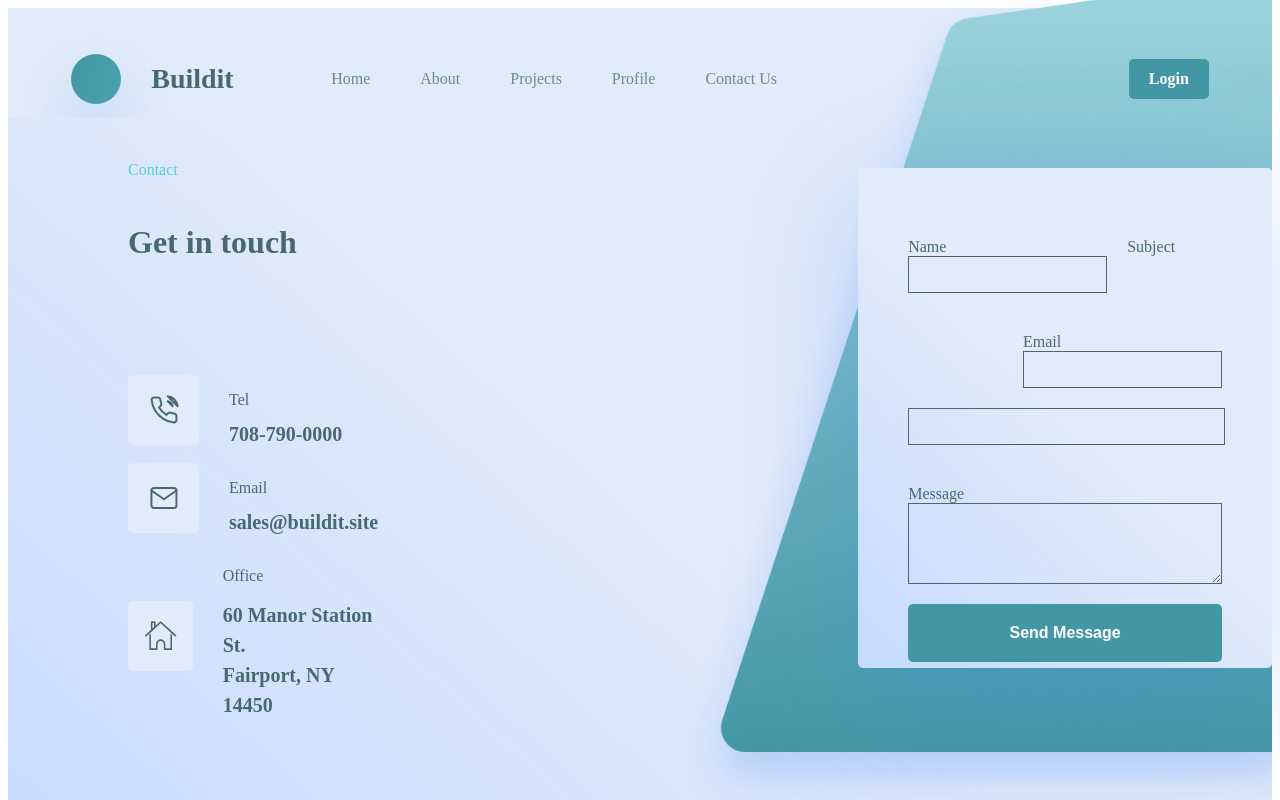
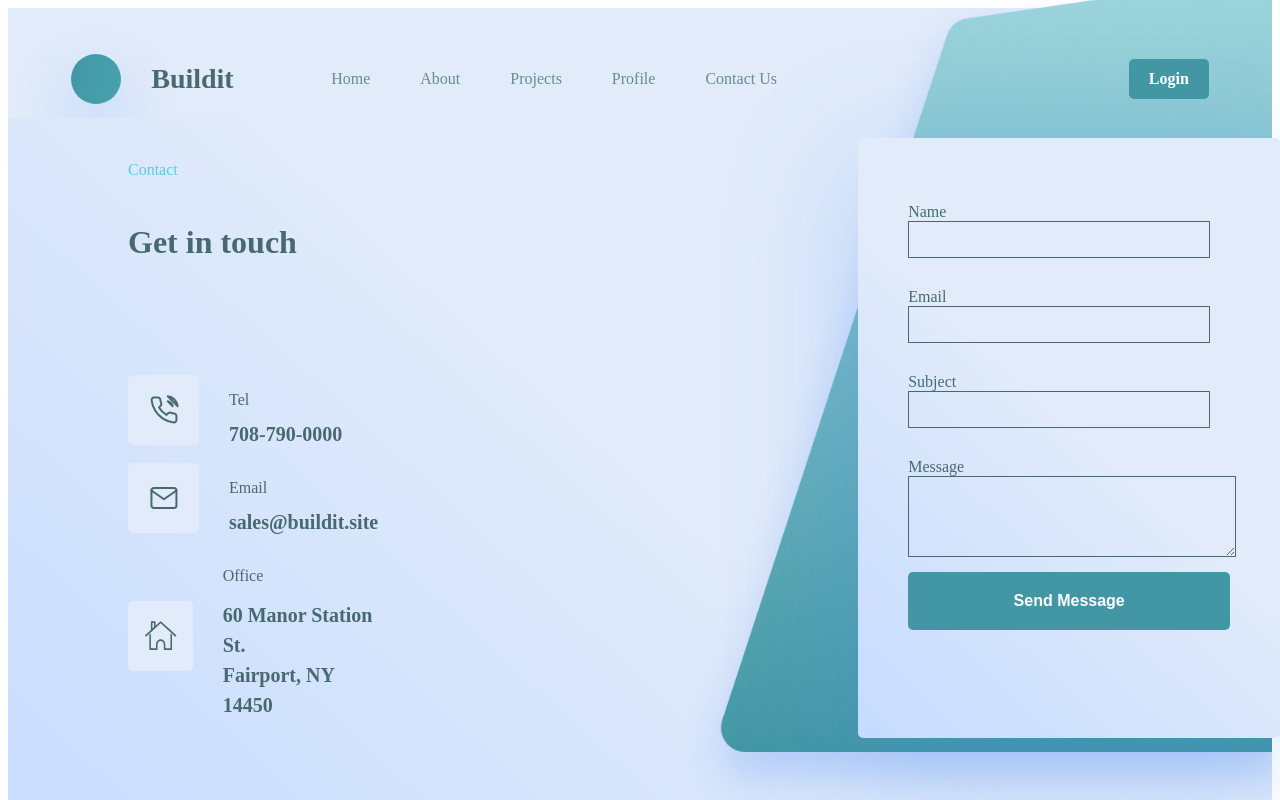
Before and after one commit to Ranecodes/builditapp, a React (Create React App) app: page /contact-us in a window 1280 px wide. Shown: the top 800 px of the page. Built offline with nearby package versions, Linux system fonts and the light colour scheme.

Commit message:
contact form altered

```diff
--- a/src/components/contact.js
+++ b/src/components/contact.js
@@ -152,14 +152,13 @@ export default function Contact() {
               <form className="contact-form">
                 <div
                   className="form-group form-group-1"
-                  style={{ float: "left", marginRight: "20px" }}
+                  style={{  marginRight: "20px" }}
                 >
                   <label for="name">Name</label>
                   <input type="text" id="name" name="name" />
                 </div>
                 <div
                   className="form-group form-group-1"
-                  style={{ float: "right" }}
                 >
                   <label for="email">Email</label>
                   <input type="email" id="email" name="email" />
--- a/src/index.css
+++ b/src/index.css
@@ -377,6 +377,7 @@ section{
 
 .contact-form{
   color: #486A6F;
+
 }
 
 .contact-icon-special{
@@ -406,9 +407,7 @@ section{
 
 .contact-content-form{
   display: flex;
-  height: 400px;
-  margin-top: 30px;
-  position: relative;
+  height: 500px;
   margin-left: 450px;
   background: linear-gradient(42.43deg, #C6DBFF 0%, #E1EBFA 52.25%);
   filter: drop-shadow(0px 30px 60px rgba(59, 130, 246, 0.25));
@@ -418,28 +417,26 @@ section{
 
 .form-group input, textarea, label{
   display: block;
-  background: transparent
+  background: transparent;
+
+}
+
+.form-group input{
+  padding: 10px 0;
+  width: 300px;
 }
 
 .form-group textarea{
-  width: 98%;
+  width: 100%;
 }
 
 .form-group input, textarea{
   border: 1px solid #486A6F;
 }
 
-.form-group-1 input{
-  padding: 10px;
-}
-
-.form-group-2 input{
-  padding: 10px;
-  width: 94%;
-}
 
 .form-group{
-  padding: 20px 0;
+  padding: 15px 0;
 }
 
   /* Contact Us Footer */
```
